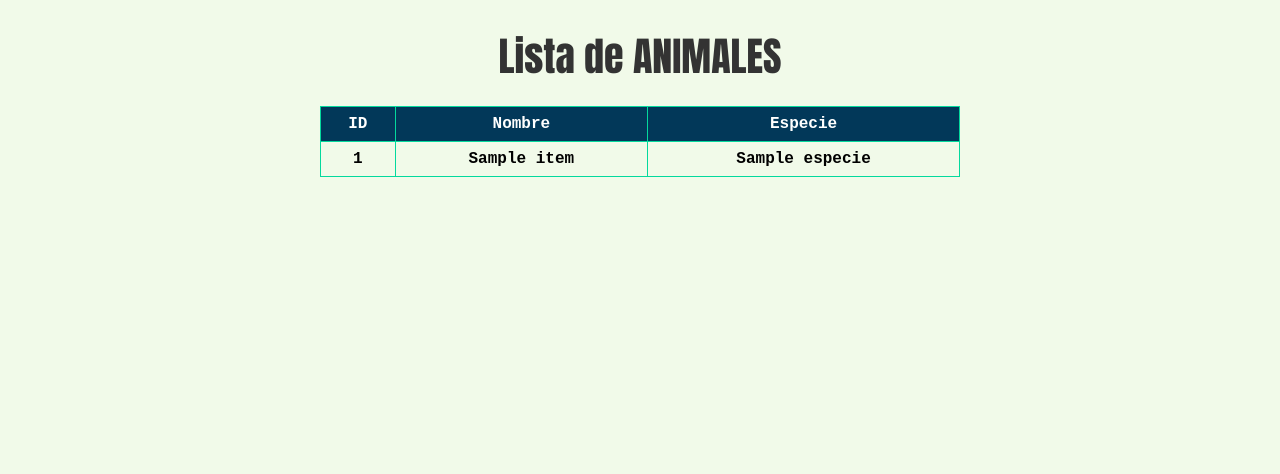
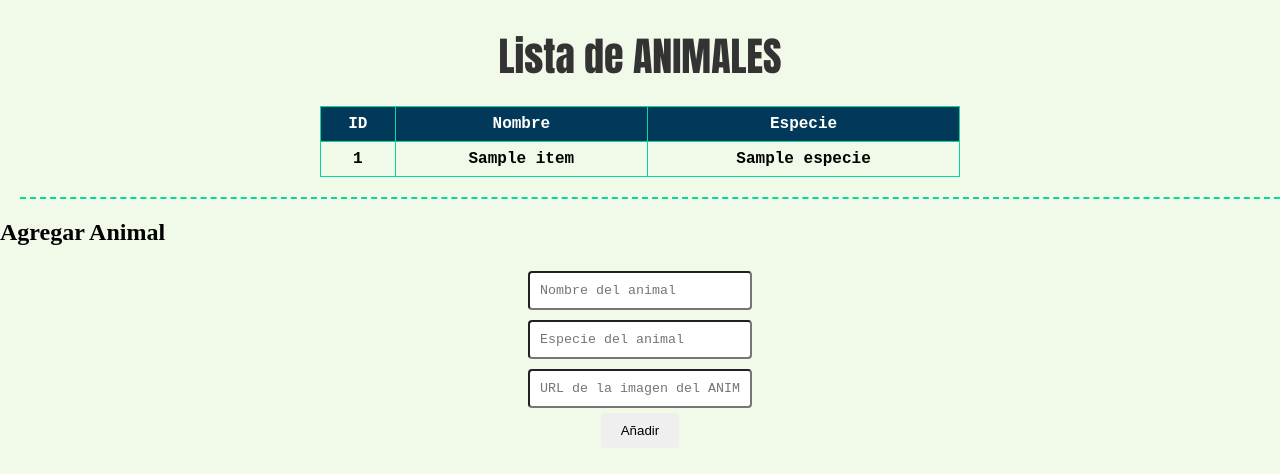
Before and after one commit to nereazj544/CODE_Verano_25, a Flask app: template CODE_Python/API/API_DB/api_db_2/templates/index.html in a window 1280 px wide. Shown: the top 474 px of that part. Run offline with Flask 3, Linux system fonts and the light colour scheme; the template is opened without the code that fills it: most values are stand-ins (such as "Sample title", 1, 10 or a date in 2020); the page is wider than the window, and the part outside it is not shown.

Commit message:
Agregar funcionalidad para añadir animales a la base de datos y actualizar la interfaz de usuario

```diff
--- a/CODE_Python/API/API_DB/api_db_2/02_API_Supabase.py
+++ b/CODE_Python/API/API_DB/api_db_2/02_API_Supabase.py
@@ -14,17 +14,35 @@ url: str = os.environ.get("SUPABASE_URL")
 key: str = os.environ.get("SUPABASE_KEY")
 supabase  = create_client(url, key)
 
+tabla = "animal"
+
 # HOST DE API
 app = Flask(__name__)
 @app.route("/")
 def home():
-    items = supabase.table("animal").select("*").execute()
+    items = supabase.table(tabla).select("*").execute()
     for item in items.data:
         item["id"] = str(item["id"])  # Convertir ID a cadena si es necesario
     return render_template("index.html", items=items.data)
 
 
+# AÑADIR DATOS A LA BASE DE DATOS
+@app.route("/add", methods=["POST"])
+def update_db():
+    nombre = request.form.get('name').capitalize()
+    especie = request.form.get('specie').capitalize()
+    url_img = request.form.get('url_img')
 
+    if nombre and especie and url_img:
+        data = {
+            "nombre": nombre,
+            "especie": especie,
+            "url_img": url_img
+        }
+        query = supabase.table(tabla).insert(data).execute()
+        return jsonify({'status': 'succes', 'message': 'CAMPOS AÑADIDOS CORRECTAMENTE'}), 400
+    else:
+        return jsonify({'status': 'error', 'message': 'CAMPOS VACIOS'}), 400
 
 
 
--- a/CODE_Python/API/API_DB/api_db_2/static/style.css
+++ b/CODE_Python/API/API_DB/api_db_2/static/style.css
@@ -95,7 +95,7 @@ form{
     padding: 2em 2em;
 }
 
-.add_animal input, .delet_animal input, .filter_animal input, .update input, .button > p{
+.add input, .deletl input, .filter input, .update input, .button > p{
     margin: 5px;
     padding: 10px;
     width: 200px;
@@ -104,19 +104,19 @@ form{
     font-family: 'Courier New', Courier, monospace;
 }
 
-.add_animal button, .delet_animal button, .filter_animal button, .update button, .button > button{
+.add button, .delet button, .filter button, .update button, .button > button{
     padding: 10px 20px;
     border: none;
     border-radius: 4px;
     cursor: pointer;
 }
 
-.add_animal button:hover, .delet_animal button:hover, .filter_animal button:hover, .update button:hover, .button> button:hover{
+.add button:hover, .delet button:hover, .filter button:hover, .update button:hover, .button> button:hover{
     background-color: #5cb85c;
     color: white;
 }
 
-.add_animal label, .delet_animal label, .filter_animal label, .delet_animal label, .update label{
+.add label, .delet label, .filter label, .delet label, .update label{
     color: var(--color2);
     font-weight: bolder;
     font-family: 'Courier New', Courier, monospace;
--- a/CODE_Python/API/API_DB/api_db_2/templates/index.html
+++ b/CODE_Python/API/API_DB/api_db_2/templates/index.html
@@ -1,13 +1,15 @@
 <!DOCTYPE html>
 <html lang="es">
+
 <head>
     <meta charset="UTF-8">
     <meta name="viewport" content="width=device-width, initial-scale=1.0">
     <title>Animal</title>
     <link rel="stylesheet" href="{{ url_for('static', filename='style.css') }}">
 </head>
+
 <body>
-   <h1>Lista de ANIMALES</h1>
+    <h1>Lista de ANIMALES</h1>
     <table>
         <thead>
             <tr>
@@ -21,14 +23,11 @@
             <tr>
                 <td>
 
-                        {{ item.id }}
+                    {{ item.id }}
 
                 </td>
                 <td class="animal-nombre">
-
-
-                        {{ item.nombre }}
-
+                    {{ item.nombre }}
                     {% if item.url_img %}
                     <span class="img-view">
                         <img src="{{item.url_img}}" alt="imagen animal: {{item.nombre}}" srcset="">
@@ -50,5 +49,21 @@
             {% endfor %}
         </tbody>
     </table>
+
+    <div class="separador"></div>
+
+    <div class="opcines">
+        <div id="add" class="add">
+            <h2>Agregar Animal</h2>
+            <form action="/add" method="post">
+                <input type="text" name="name" placeholder="Nombre del animal" required>
+                <input type="text" name="specie" placeholder="Especie del animal" required>
+                <input type="url" name="url_img" placeholder="URL de la imagen del ANIMAL" required>
+                <button type="submit">Añadir</button>
+            </form>
+        </div>
+    </div>
+
 </body>
+
 </html>
```
Also changed, not shown: other parts of CODE_Python/API/API_DB/api_db_2/static/style.css (+2 -2 lines), 2 other files.
